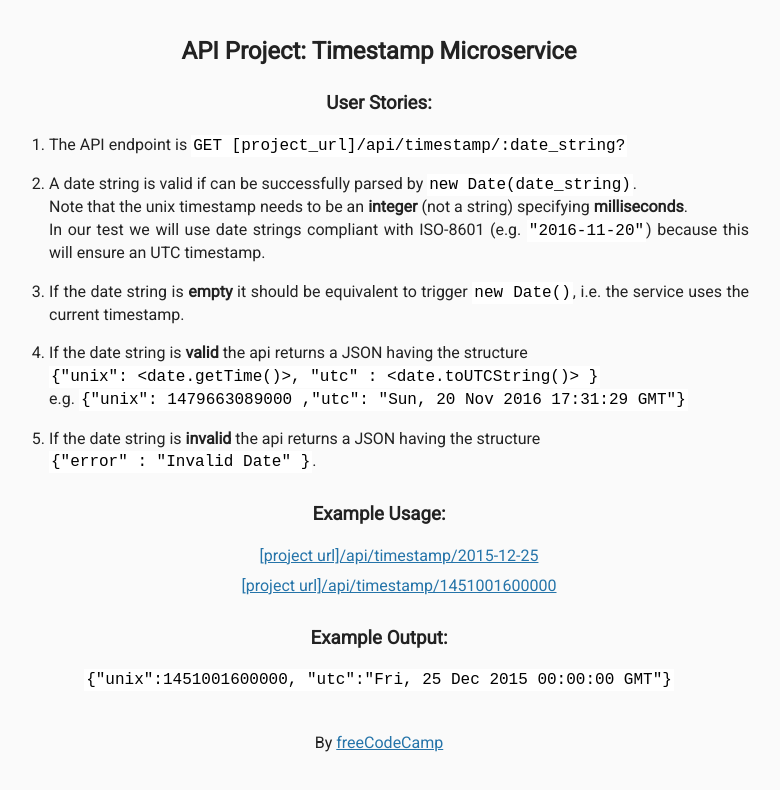
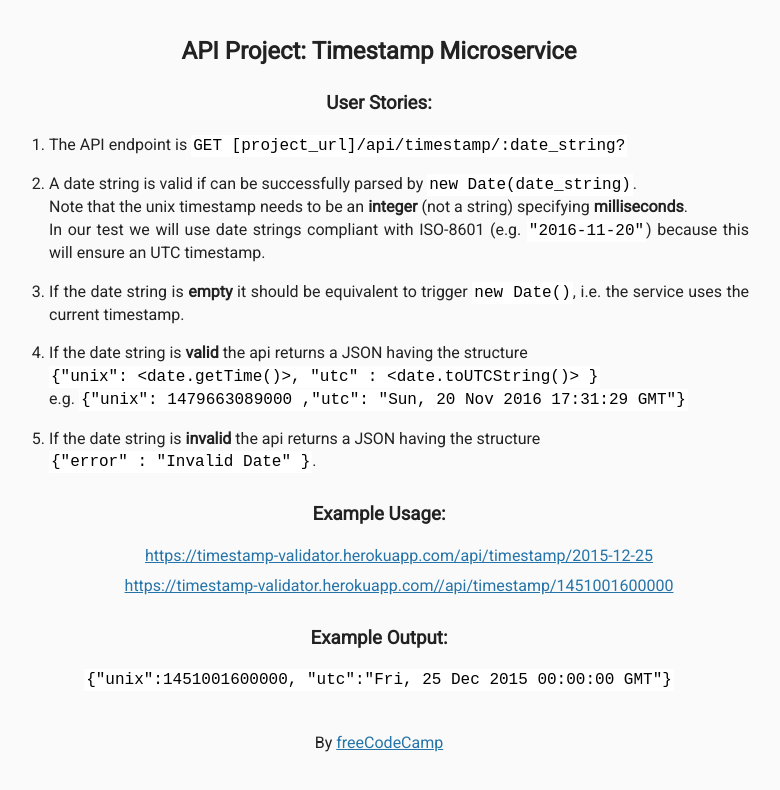
Before and after one commit to naimur978/Timestamp-MicroService-Nodejs, a website: page views/index.html in a window 1280 px wide. Shown: the whole page, without its empty margins (261-1041 px from the left). Drawn offline with Linux system fonts and the light colour scheme; files that its build step writes are made by us from their sources.

Commit message:
Update index.html

```diff
--- a/views/index.html
+++ b/views/index.html
@@ -30,8 +30,8 @@
 
         <h3>Example Usage:</h3>
         <ul>
-          <li><a href="api/timestamp/2015-12-25">[project url]/api/timestamp/2015-12-25</a></li>
-          <li><a href="api/timestamp/1451001600000">[project url]/api/timestamp/1451001600000</a></li>
+          <li><a href="api/timestamp/2015-12-25">https://timestamp-validator.herokuapp.com/api/timestamp/2015-12-25</a></li>
+          <li><a href="api/timestamp/1451001600000">https://timestamp-validator.herokuapp.com//api/timestamp/1451001600000</a></li>
         </ul>
 
         <h3>Example Output:</h3>
```
